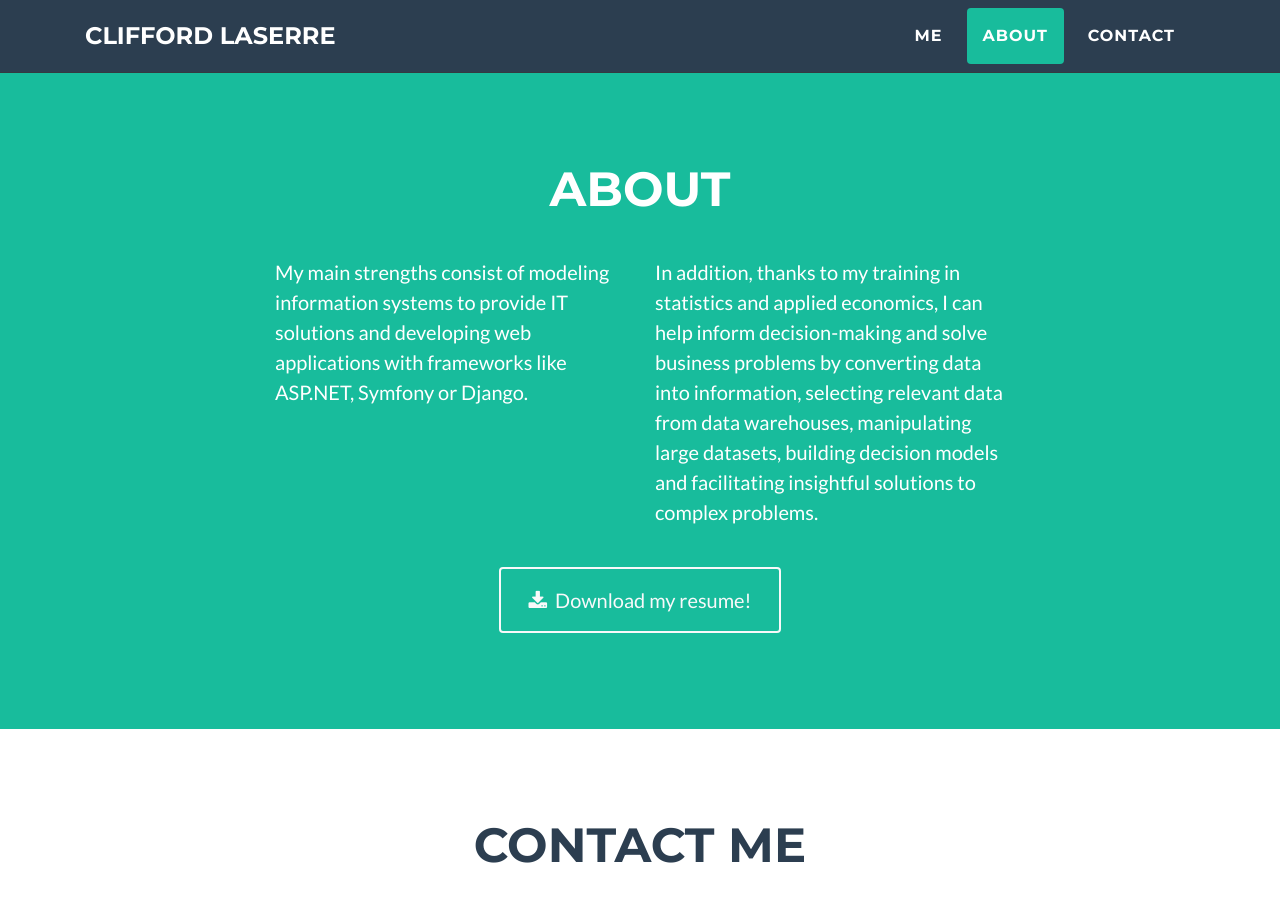
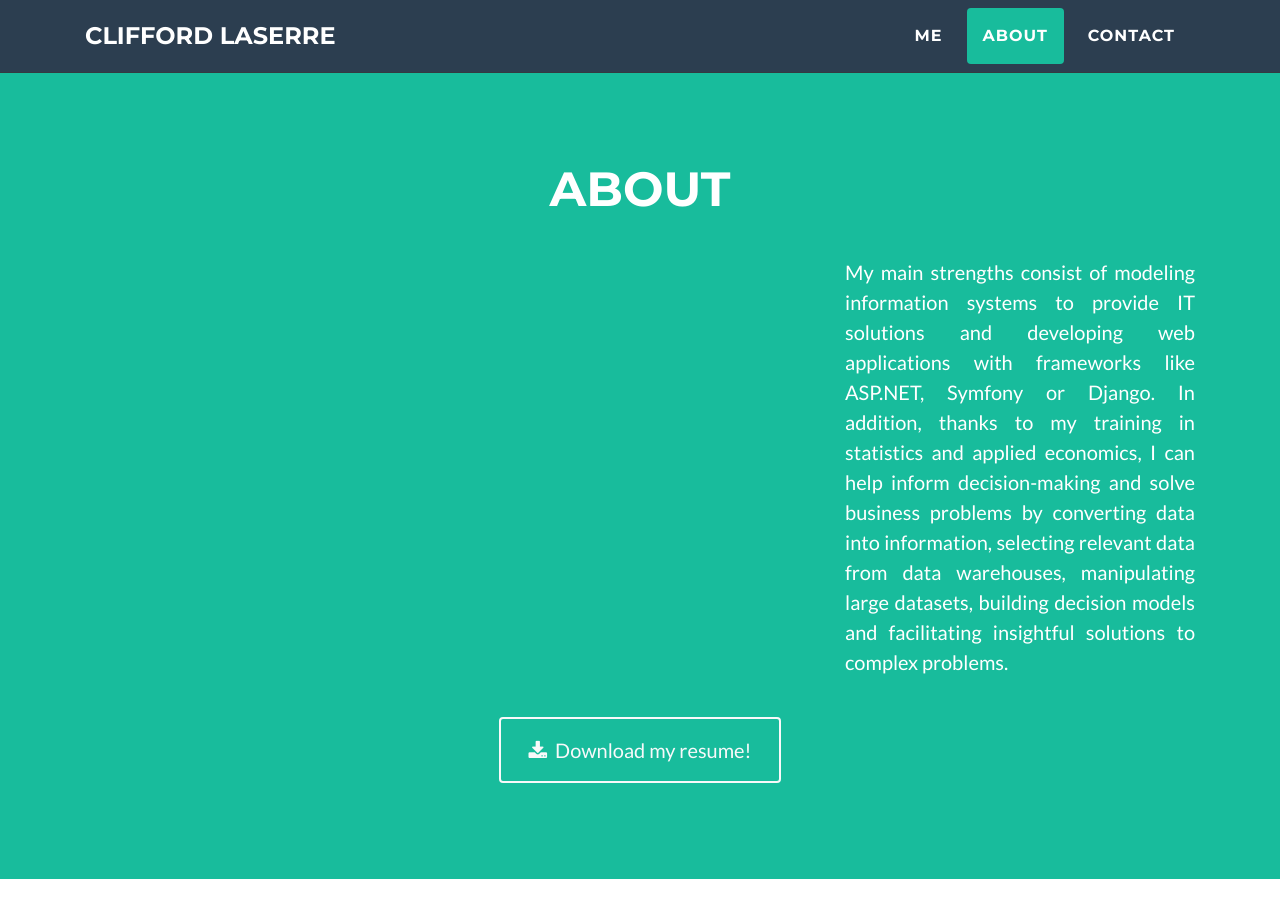
Before and after one commit to claserre9/claserre9.github.io, a Jekyll site: the page built from index.html, in a window 1280 px wide and 900 px high, scrolled down 959 px. Built offline with Jekyll 4.4.1, drawn with Linux system fonts in a browser that asks for light colours.

Commit message:
Update index.html

```diff
--- a/index.html
+++ b/index.html
@@ -54,13 +54,12 @@ layout: default
         <h2 class="text-uppercase text-center text-white mb-5">About</h2>
         <div class="row">
             <div class="col-lg-4 ml-auto">
-                <p class="lead">My main strengths consist of modeling
+                <p class="lead text-justify">My main strengths consist of
+                    modeling
                     information systems to provide IT solutions and
                     developing web applications with frameworks like
-                    ASP.NET, Symfony or Django.</p>
-            </div>
-            <div class="col-lg-4 mr-auto">
-                <p class="lead">In addition, thanks to my training in statistics
+                    ASP.NET, Symfony or Django. In addition, thanks to my
+                    training in statistics
                     and applied economics, I can help inform decision-making and
                     solve business problems by converting data into information,
                     selecting relevant data from data warehouses, manipulating
```
